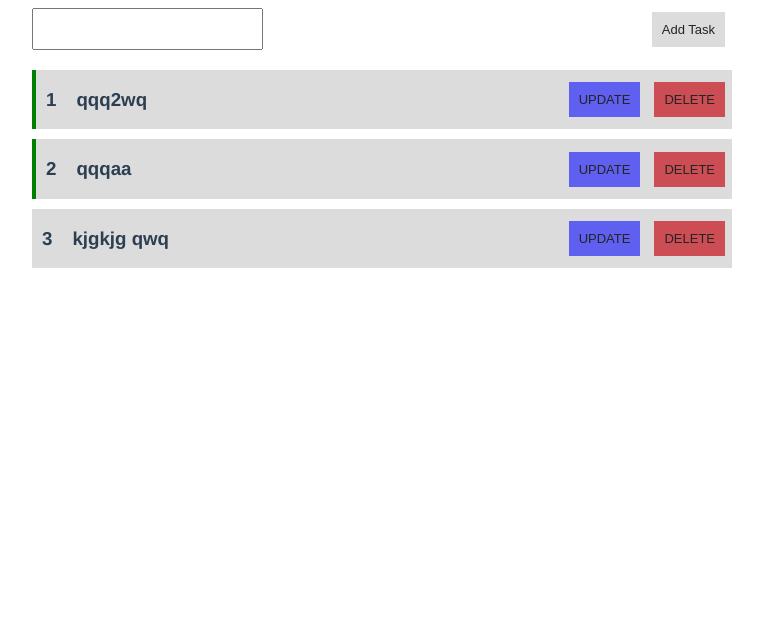
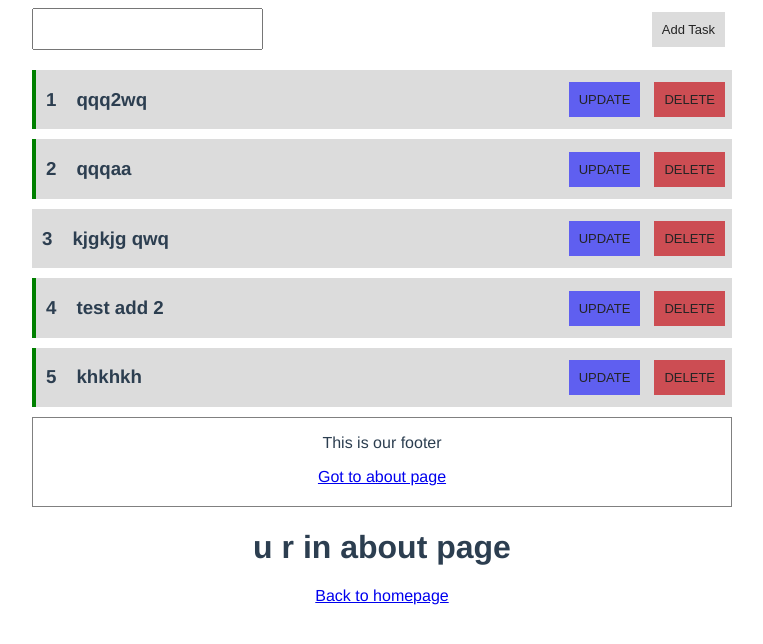
Before and after one commit to mkhavari01/todo-vue, a Vue app: page /about in a window 1280 px wide. Shown: the top 644 px of the page, without its empty margins (258-1021 px from the left). Built offline with nearby package versions, Linux system fonts and the light colour scheme; data requests are answered from the project's data file.

Commit message:
add routing

```diff
--- a/db.json
+++ b/db.json
@@ -14,6 +14,16 @@
       "id": 1644766602487,
       "text": "kjgkjg qwq",
       "reminder": false
+    },
+    {
+      "id": 1645018200140,
+      "text": "test add 2",
+      "reminder": true
+    },
+    {
+      "id": 1645018219230,
+      "text": "khkhkh",
+      "reminder": true
     }
   ]
 }
--- a/src/App.vue
+++ b/src/App.vue
@@ -2,11 +2,14 @@
   <!-- <img alt="Vue logo" src="./assets/logo.png"> -->
   <Header @add-task="addTask" title="Task Tracker" />
   <Tasks :tasks="tasks" @delete-task="deleteTask" @update-task="updateTask" />
+  <Footer />
+  <router-view></router-view>
 </template>
 
 <script>
 import Header from "./components/Header.vue";
 import Tasks from "./components/Tasks.vue";
+import Footer from "./components/Footer.vue";
 import axios from "axios";
 
 export default {
@@ -14,6 +17,7 @@ export default {
   components: {
     Header,
     Tasks,
+    Footer
   },
   data() {
     return {
--- /dev/null
+++ b/src/components/Footer.vue
@@ -0,0 +1,22 @@
+<template >
+    <footer>
+        <p>
+            This is our footer
+        </p>
+        <router-link to="/about">
+            Got to about page
+        </router-link>
+
+    </footer>
+</template>
+<script>
+export default {
+    name: "Footer",
+}
+</script>
+<style scoped>
+    footer {
+        border : 1px solid gray;
+        padding-bottom: 20px;
+    }
+</style>>
--- a/src/main.js
+++ b/src/main.js
@@ -1,4 +1,6 @@
 import { createApp } from 'vue'
 import App from './App.vue'
+import router from './router'
 
-createApp(App).mount('#app')
+
+createApp(App).use(router).mount('#app')
--- /dev/null
+++ b/src/router/index.js
@@ -0,0 +1,16 @@
+import {createRouter,createWebHistory} from 'vue-router';
+
+import About from '../views/About.vue';
+
+const routes = [{
+    path: '/about',
+    name: 'About',
+    component: About,
+}];
+
+const router = createRouter({
+    history: createWebHistory(process.env.BASE_URL),
+    routes
+})
+
+export default router
--- /dev/null
+++ b/src/views/About.vue
@@ -0,0 +1,18 @@
+<template>
+    <div>
+        <h1>
+            u r in about page
+        </h1>
+        <div>
+            <router-link to="/">
+                Back to homepage
+            </router-link>
+        </div>
+    </div>
+</template>
+
+<script>
+export default {
+    name : 'About'
+}
+</script>
```
